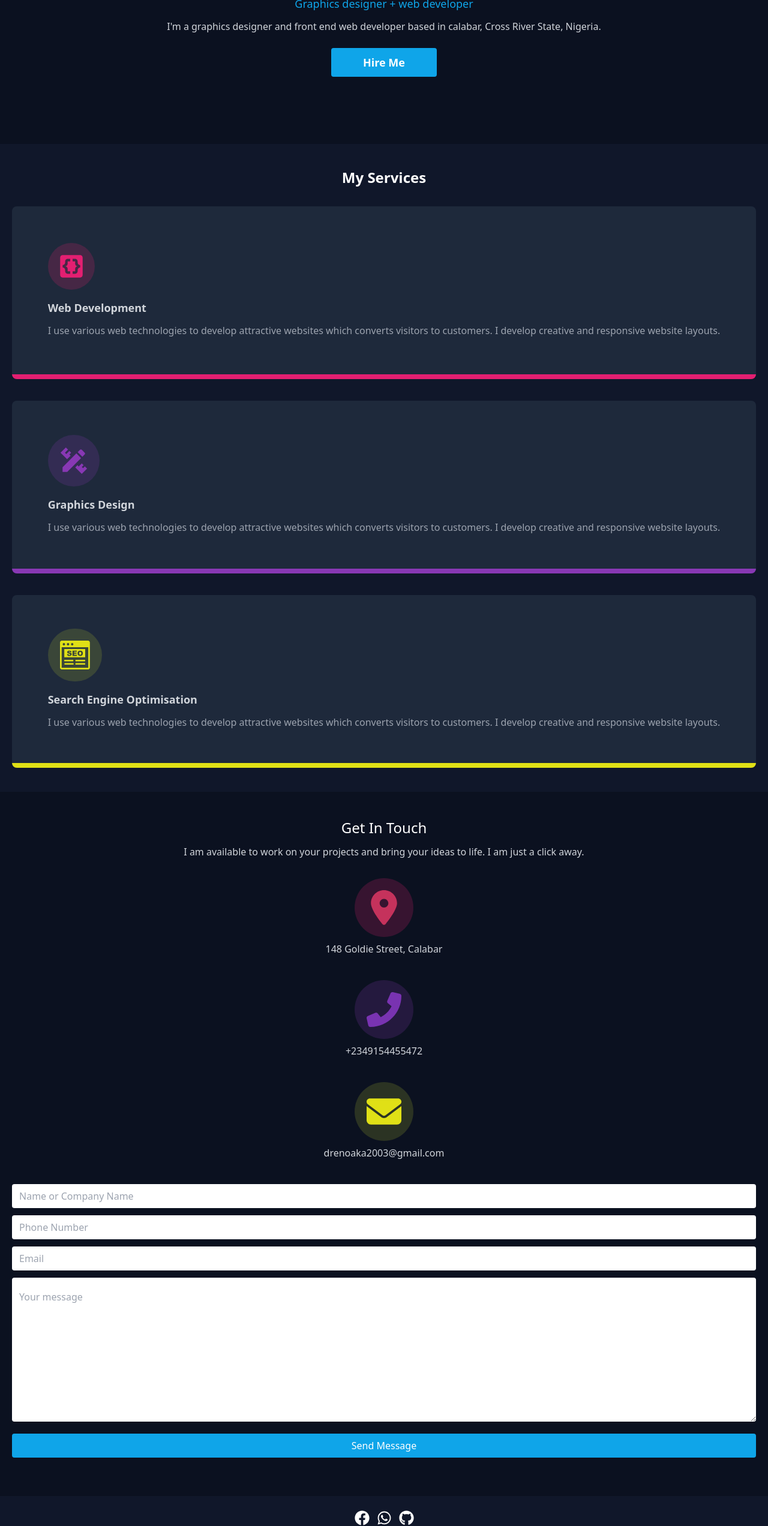
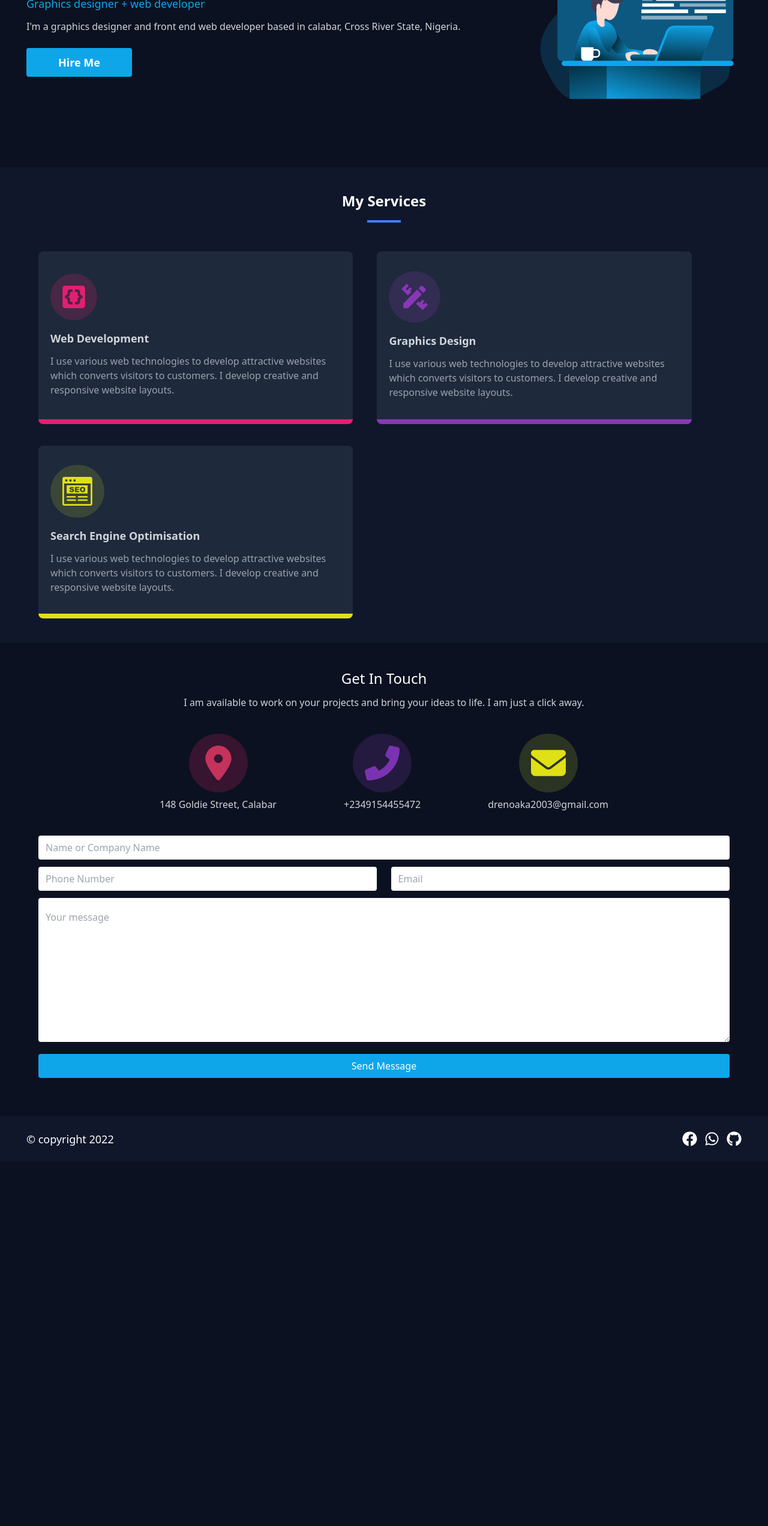
Before and after one commit to Dreno2003/portfolio, a website: page public/index.html in a window 1280 px wide. Shown: the part 152-2696 px from the top of the page at 60% size. After the commit the page ends 2089 px from the top, so only its background shows below. Drawn offline with Linux system fonts and the light colour scheme.

Commit message:
768px screen size modification

```diff
--- a/public/index.html
+++ b/public/index.html
@@ -11,10 +11,9 @@
 </head>
 
 <body class="bg-primary-200 text-white">
-    <!-- <script src="js/nav.js"></script> -->
 
     <header>
-        <div id="mobileNavgations" class="md:hidden text-white flex mx-5 justify-between items-center py-5">
+        <div id="mobileNavgations" class="lg:hidden text-white flex mx-5 md:mx-11 justify-between items-center py-5">
             <!-- mobile navigation -->
             <h2>logo
                 <!-- logo -->
@@ -34,13 +33,13 @@
                     <path fill-rule="evenodd" d="M4.293 4.293a1 1 0 011.414 0L10 8.586l4.293-4.293a1 1 0 111.414 1.414L11.414 10l4.293 4.293a1 1 0 01-1.414 1.414L10 11.414l-4.293 4.293a1 1 0 01-1.414-1.414L8.586 10 4.293 5.707a1 1 0 010-1.414z" clip-rule="evenodd" />
                   </svg>
                 </div>
-                <nav class="text-white text-center text-2xl" style="top: 25%; position: relative;">
+                <nav class="text-white text-center text-2xl" style="top:32.5%; position: relative;">
                     <div class="flex flex-col">
-                        <a href="#">Home</a>
-                        <a href="#">About</a>
-                        <a href="#">Services</a>
-                        <a href="#">Portfolio</a>
-                        <a href="#">Contact</a>
+                        <li class="list-none"><a href="" class="mb-1">Home</a></li>
+                        <li class="list-none"><a href="#" class="mb-1">About</a></li>
+                        <li class="list-none"><a href="#services" class="mb-1">Services</a></li>
+                        <li class="list-none"><a href="#" class="mb-1">Portfolio</a></li>
+                        <li class="list-none"><a href="#">Contact</a></li>
                     </div>
                 </nav>
             </div>
@@ -58,16 +57,21 @@
     </header>
 
     <main class="mt-5">
-        <section id="heroSection" class="text-white mx-5 mt-14 text-center">
-            <h6 class="mb-3 flex justify-center ">HI THERE
+
+        <section id="heroSection" class="text-white mx-5 md:mx-11 mt-14 text-center md:flex md:justify-between md:gap-3">
+            <div class="md:text-left">
+                <h6 class="mb-3 flex justify-center md:justify-start">HI THERE
                     <div class="mx-2"><img src="./assets/images/emoji.svg"></div> I'M</h6>
                 <h3 class="capitalize text-4xl font-bold mb-3">idorenyin Akaninyene</h3>
                 <h3 class="text-primary-100 mb-3 text-lg">Graphics designer + web developer</h3>
                 <p class="text-gray-300 mb-6">I'm a graphics designer and front end web developer based in calabar, Cross River State, Nigeria.</p>
                 <button class="bg-primary-100 font-semibold text-lg w-44 rounded h-12">Hire Me</button>
                 <!--links to contact section of the page-->
+            </div>
+            <div class="hidden md:block">
+                <img src="./assets/images/Web Developer_Monochromatic.svg" alt="" class="w-910 max-w-none">
+            </div>
         </section>
-
 
         <section>
             <!-- About section-->
@@ -86,12 +90,16 @@
             </div>
         </section>
 
-        <section id="" class="bg-primary-400 mt-28 py-10">
+        <section id="services" class="bg-primary-400 mt-28 py-10 md:px-11">
             <!-- services section -->
-            <div id="service-card-wrapper">
+            <div class="md:flex md:flex-col md:justify-center md:items-center md:mb-12">
                 <h3 class="text-2xl font-bold text-center mb-8">My Services</h3>
+                <div class="md:border-t-4 md:w-14 md:-mt-4 border-blue-500"></div>
+            </div>
+            <div id="service-card-wrapper " class="md:flex md:flex-wrap">
 
-                <div class="bg-primary-300 rounded-lg h-72 mx-5 mb-9 flex items-center justify-center px-5" style="border-bottom: .54rem solid rgb(227, 31, 113);">
+
+                <div class="bg-primary-300 rounded-lg h-72 mx-5 mb-9 flex items-center md:w-920 justify-center px-5" style="border-bottom: .54rem solid rgb(227, 31, 113);">
                     <div>
                         <div class="bg-deviconcolor-100 w-max p-5 rounded-full mb-4"><img src="./assets/images/brackets.svg" alt=""></div>
                         <h3 class="font-bold text-lg text-gray-300 mb-3">Web Development</h3>
@@ -100,7 +108,7 @@
                     </div>
                 </div>
 
-                <div class="bg-primary-300 rounded-lg h-72 mx-5 flex items-center justify-center px-5 mb-9" style="border-bottom: .54rem solid rgb(136, 56, 180)">
+                <div class="bg-primary-300 rounded-lg h-72 mx-5 md:w-920 flex items-center justify-center px-5 mb-9" style="border-bottom: .54rem solid rgb(136, 56, 180)">
                     <div>
                         <div class="bg-deviconcolor-200 w-max p-5 rounded-full mb-4"><img src="./assets/images/graphics.svg" alt=""></div>
                         <!-- graphics card -->
@@ -109,7 +117,7 @@
                     </div>
                 </div>
 
-                <div class="bg-primary-300 rounded-lg h-72 mx-5 flex items-center justify-center px-5 " style="border-bottom: .54rem solid #e0e016">
+                <div class="bg-primary-300 rounded-lg h-72 mx-5 md:w-920 flex items-center justify-center px-5 " style="border-bottom: .54rem solid #e0e016">
                     <div>
                         <div class="bg-deviconcolor-400 w-max p-5 rounded-full mb-4">
                             <!--<img src="./assets/images/seo.svg" class="h-12" alt="">-->
@@ -129,12 +137,13 @@
 
         </section>
 
-        <section class="pt-11  ">
+        <section class="pt-11 md:px-11 ">
             <!-- contact section -->
             <div class="text-center mx-5">
                 <h3 class="text-white text-2xl mb-3">Get In Touch</h3>
                 <p class="text-gray-300">I am available to work on your projects and bring your ideas to life. I am just a click away.</p>
-                <div class="mt-8">
+                <div class="md:flex md:justify-center">
+                    <div class="mt-8 md:mt-10 md:flex md:gap-28">
                         <div class="mb-10">
 
                             <div class="flex justify-center items-center mb-2">
@@ -164,14 +173,18 @@
 
                     </div>
                 </div>
+            </div>
 
             <div id="contact-form" class="pb-16">
+                <!-- contact form section -->
                 <div class="mx-5">
                     <form action="" class="flex justify-center flex-col">
-                        <input type="text" class="mb-3 h-6 py-5 text-gray-500 rounded outline-none px-3" name="name" placeholder="Name or Company Name" id="" required>
-                        <input type="tel" class="mb-3 h-6 py-5 text-gray-500 rounded outline-none px-3" name="tel" placeholder="Phone Number" id="" required>
-                        <input type="email" class="mb-3 h-6 py-5 text-gray-500 rounded outline-none px-3" name="email" placeholder="Email" required>
-                        <textarea name="message" class="mb-5 h-60 py-5 text-gray-500 rounded outline-none px-3" id="" cols="30" rows="10" required placeholder="Your message"></textarea>
+                        <input type="text" class="mb-3 h-6 py-5 text-gray-500 rounded outline-none px-3 focus:border-2 focus:border-blue-500" name="name" placeholder="Name or Company Name" id="" required>
+                        <div class="flex-col md:flex-row flex justify-between">
+                            <input type="tel" class="mb-3 h-6 py-5 md:w-930 text-gray-500 rounded outline-none focus:border-2 focus:border-blue-500 px-3" name="tel" placeholder="Phone Number" id="" required>
+                            <input type="email" class="mb-3 h-6 py-5 md:w-930 text-gray-500 rounded outline-none px-3 focus:border-2 focus:border-blue-500" name="email" placeholder="Email" required>
+                        </div>
+                        <textarea name="message" class="mb-5 h-60 py-5 text-gray-500 rounded outline-none focus:border-2 focus:border-blue-500 px-3" id="" cols="30" rows="10" required placeholder="Your message"></textarea>
                         <button type="submit" class="bg-primary-100 py-5 cursor-pointer text-white flex rounded  justify-center items-center h-6">Send Message</button>
                     </form>
                 </div>
@@ -179,9 +192,9 @@
         </section>
 
     </main>
-    <footer class="bg-primary-400 flex justify-center items-center">
-        <div class="flex flex-col items-center py-6">
-            <div class="flex mb-3 gap-3">
+    <footer class="bg-primary-400 flex  md:block md:px-11 justify-center items-center">
+        <div class="flex flex-col items-center py-6 md:flex-row-reverse md:justify-between">
+            <div class="flex mb-3 gap-3 md:mb-0">
                 <!-- social  img -->
                 <div>
                     <!--facebook icon-->
--- a/tailwind.config.js
+++ b/tailwind.config.js
@@ -17,8 +17,20 @@ module.exports = {
                 },
                 'navbg': {
                     100: '#011e2bd1'
-                }
+                },
+            },
+
+            'width': {
+                '910': '21.8rem',
+                '920': '44%',
+                '930': '49%',
+
+            },
+
+            'borderColor': {
+                'primary': '#0FA5E9',
             }
+
         },
     },
     plugins: [],
```
Also changed, not shown: public/assets/images/Web Developer_Monochromatic.png (added), public/assets/images/Web Developer_Monochromatic.svg (added), public/assets/images/Web Developer_Outline.png (added), public/assets/images/Web Developer_Outline.svg (added), public/css/output.css. Lines whose indentation alone changed are shown as unchanged.
